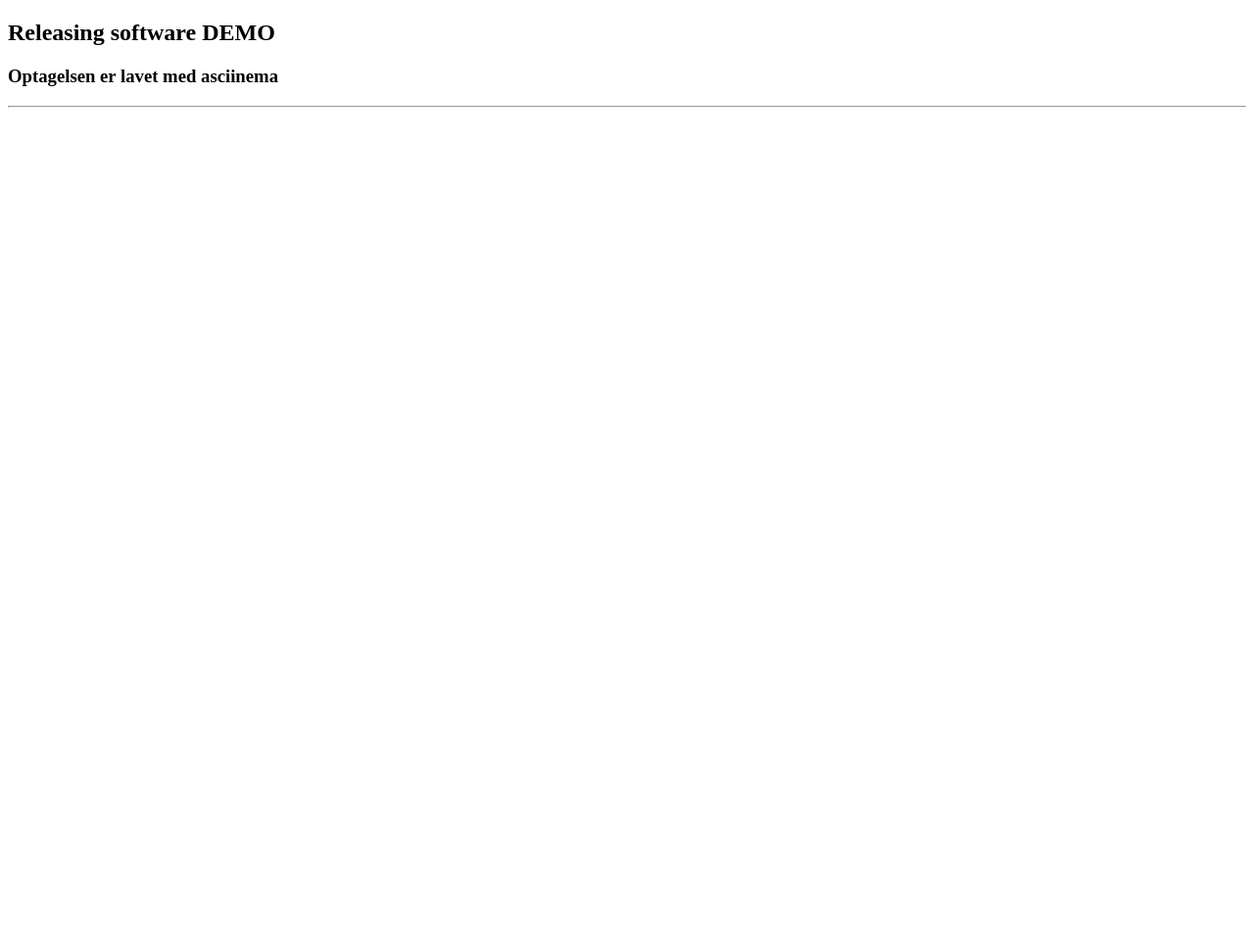
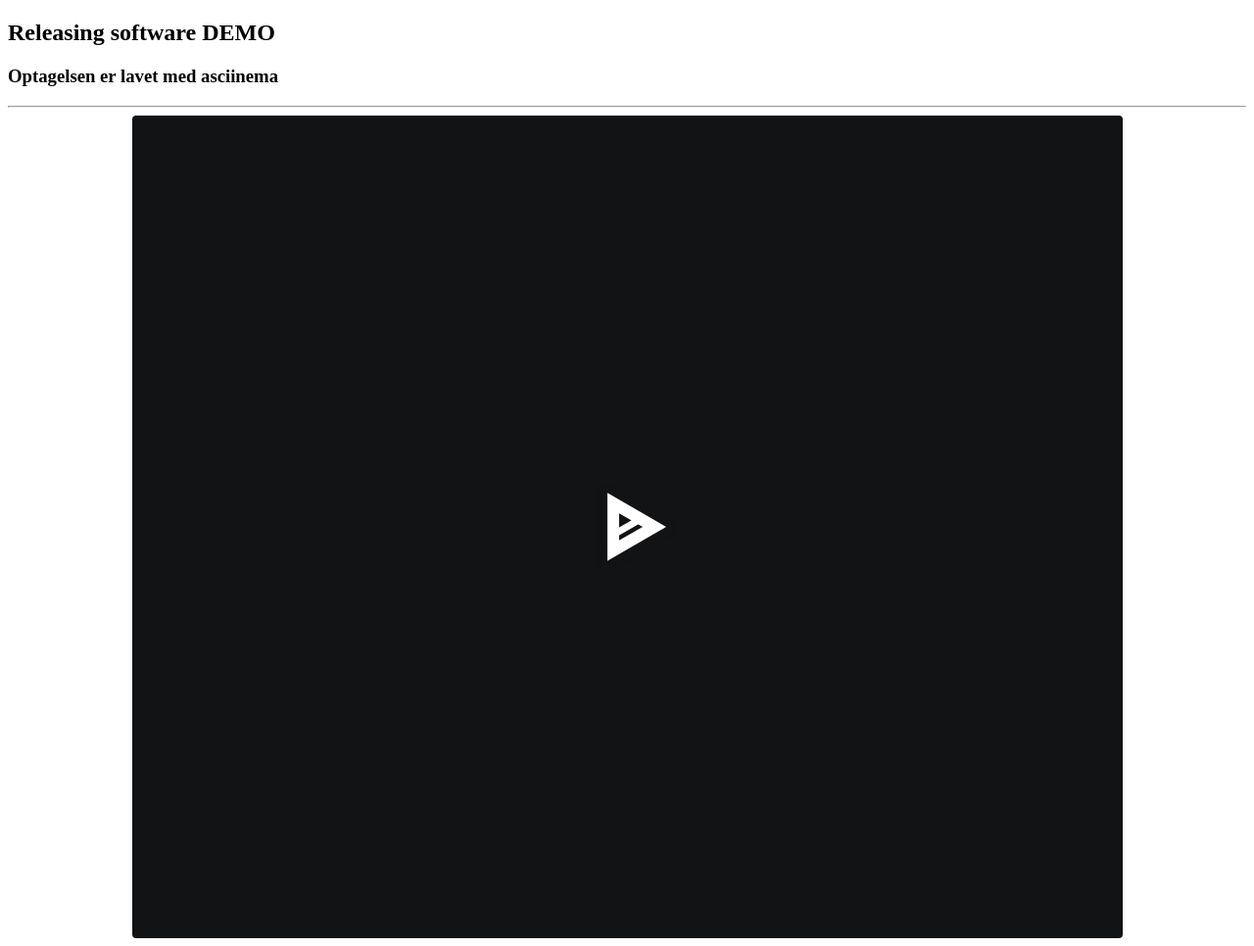
Before and after one commit to asger-weirsoee/asger-weirsoee.github.io, a Jekyll site: the page demo/index.html, which Jekyll copies as it is, in a window 1280 px wide. Shown: the whole page at 98% size. Built offline with Jekyll 4.4.1, drawn with Linux system fonts in a browser that asks for light colours; nearby versions of some CDN libraries; library files that are not in the unit come from our copies; before the commit the page ends 900 px from its top, so only the background shows below that.

Commit message:
removes height limit

```diff
--- a/demo/index.html
+++ b/demo/index.html
@@ -10,14 +10,13 @@
             <h3 class="post-subtitle">Optagelsen er lavet med asciinema</h3>
         </div>
         <hr>
-        <div id="demo" style="max-width: 80%;max-height:80%;margin-left: auto;margin-right: auto;"></div>
+        <div id="demo" style="max-width: 80%;margin-left: auto;margin-right: auto;"></div>
     </body>
 
     <script>
         AsciinemaPlayer.create('softwarerelease.cast', document.getElementById('demo'),{
             speed: 3,
             row: 30,
-            fit: 'height',
          });
     </script>
 
```
